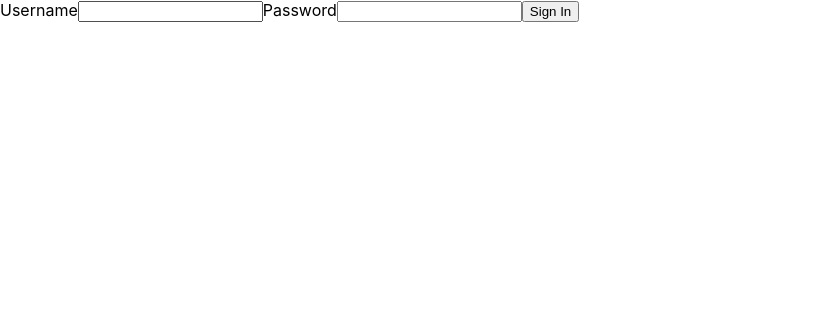
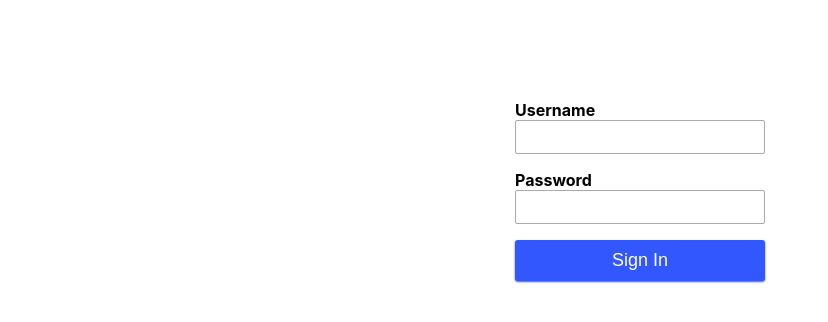
Before and after one commit to sjinny0124/email-app-with-context, a React (Create React App) app: page / in a window 1280 px wide. Shown: the top 322 px of the page, without its empty margins (0-828 px from the left). Built offline with nearby package versions, Linux system fonts and the light colour scheme.

Commit message:
controlled 예제 커밋

```diff
--- a/src/pages/LoginPage.jsx
+++ b/src/pages/LoginPage.jsx
@@ -1,26 +1,113 @@
 import React from "react";
+import styled from "styled-components";
+
+const Page = styled.div`
+  margin-top: 100px;
+
+  form {
+    display: flex;
+    flex-direction: column;
+    max-width: 250px;
+    margin: 0 auto;
+    label {
+      display: flex;
+      flex-direction: column;
+      margin-bottom: 1em;
+      font-weight: bold;
+    }
+
+    input {
+      padding: 8px 6px;
+      border: 1px solid #aaa;
+      border-radius: 2px;
+      font-size: 14px;
+      &:focus {
+        outline: none;
+        border: 1px solid #3257ff;
+      }
+    }
+
+    button {
+      background: #3257ff;
+      color: #fff;
+      padding: 10px;
+      border: none;
+      border-radius: 3px;
+      box-shadow: 0 1px 2px #3257ff;
+      transition: box-shadow, background-color 0.12s;
+      outline: none;
+      font-size: 18px;
+      &:hover {
+        background-color: #1431b9;
+        cursor: pointer;
+      }
+      &:focus {
+        box-shadow: 0 1px 8px #3257ff;
+      }
+      &:active {
+        transform: scale(0.98);
+      }
+    }
+    button[disabled] {
+      opacity: 0.4;
+    }
+  }
+
+  .error {
+    background: #ffebee;
+    color: #c62828;
+    padding: 5px;
+    font-size: 16px;
+    text-align: center;
+    margin-bottom: 1em;
+  }
+`;
+
 class LoginPage extends React.Component {
   state = {
-    loading: false
+    loading: false,
+    username: "",
+    password: ""
   };
+
+  handleInputChange = e => {
+    this.setState({
+      [e.target.name]: e.target.value
+    });
+  };
+
+  handleSubmit = e => {
+    console.log(this.state.username);
+    e.preventDefault();
+  };
+
   render() {
-    const { loading } = this.state;
+    const { username, password, loading } = this.state;
     return (
-      <div className="LoginPage">
-        <form>
+      <Page>
+        <form onSubmit={this.handleSubmit}>
           <label>
             Username
-            <input name="username" type="text" />
+            <input
+              name="username"
+              value={username}
+              onChange={this.handleInputChange}
+            />
           </label>
           <label>
             Password
-            <input name="password" type="password" />
+            <input
+              name="password"
+              type="password"
+              value={password}
+              onChange={this.handleInputChange}
+            />
           </label>
           <button type="submit" disabled={loading}>
             Sign In
           </button>
         </form>
-      </div>
+      </Page>
     );
   }
 }
```
